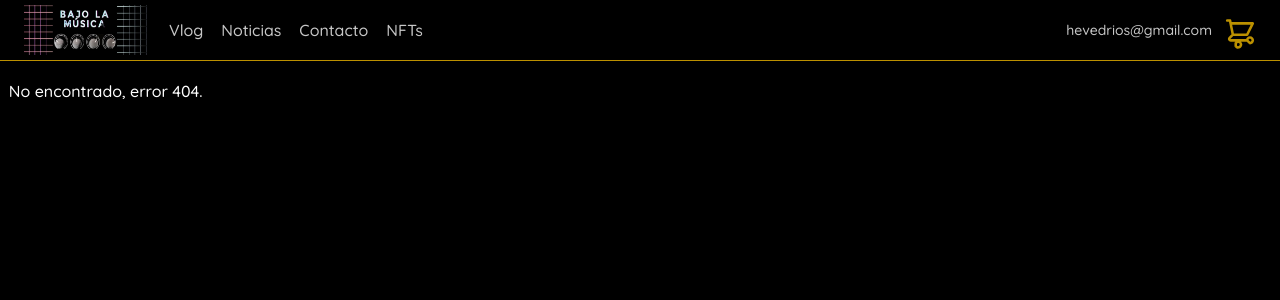
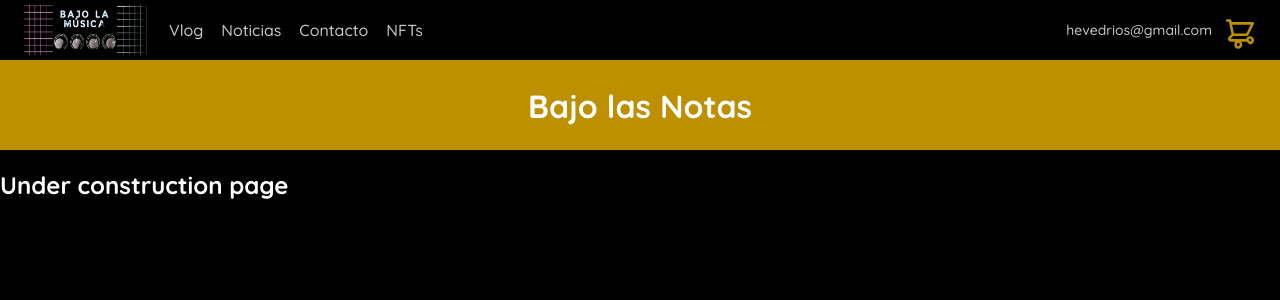
Before and after one commit to exxedridel/BajoLaMusicaPJ, a React app: page /news in a window 1280 px wide. Before the commit this address had no page. Shown: the top 300 px of the page. Built offline with nearby package versions, Linux system fonts and the light colour scheme.

Commit message:
Added react-player, videos to Vlog, and header to Noticias tabs

```diff
--- a/package.json
+++ b/package.json
@@ -25,6 +25,7 @@
       "html-webpack-plugin": "^5.3.2",
       "react": "^17.0.2",
       "react-dom": "^17.0.2",
+      "react-player": "^2.10.1",
       "react-router-dom": "^5.2.0",
       "webpack": "^5.50.0",
       "webpack-cli": "^4.8.0",
--- a/src/components/Header.jsx
+++ b/src/components/Header.jsx
@@ -37,7 +37,7 @@ const Header = () => {
             <Link to="/vlog">Vlog</Link>
           </li>
           <li>
-            <Link to="/404">Noticias</Link>
+            <Link to="/news">Noticias</Link>
           </li>
           <li>
             <Link to="/Contact">Contacto</Link>
--- a/src/components/MobileMenu.jsx
+++ b/src/components/MobileMenu.jsx
@@ -10,10 +10,10 @@ const MobileMenu = () => {
           <Link to="/login">BAJO LA MUSICA</Link>
         </li>
         <li>
-          <Link to="/404">Vlog</Link>
+          <Link to="/vlog">Vlog</Link>
         </li>
         <li>
-          <Link to="/404">Noticias</Link>
+          <Link to="/news">Noticias</Link>
         </li>
         <li>
           <Link to="/Contact">Contacto</Link>
--- /dev/null
+++ b/src/pages/News.jsx
@@ -0,0 +1,14 @@
+import React from "react";
+
+const News = () => {
+  return (
+    <>
+      <header id="titulo">
+        <h1>Bajo las Notas</h1>
+      </header>
+      <h2>Under construction page</h2>
+    </>
+  );
+};
+
+export default News;
--- a/src/pages/Vlog.jsx
+++ b/src/pages/Vlog.jsx
@@ -1,4 +1,5 @@
 import React from "react";
+import ReactPlayer from "react-player";
 import "../styles/Vlog.scss";
 
 const Vlog = () => {
@@ -12,9 +13,11 @@ const Vlog = () => {
         <article className="post">
           <h2>NIMB / Dificultades de ser músico en México</h2>
           <p>Minidocumental</p>
-          <a href="https://silver-buttercream-9d33ca.netlify.app">
-            <img src="" alt="capture3" />
-          </a>
+          <ReactPlayer
+            url="https://www.youtube.com/watch?v=cFA0pChVtK4"
+            width="100%"
+            controls
+          />
           <p>
             Este es un trabajo que tiene como finalidad documentar el trabajo y
             esfuerzo de las bandas nacionales por tener un lugar dentro de la
@@ -57,9 +60,11 @@ const Vlog = () => {
             MATA
           </h2>
           <p>Video Blog</p>
-          <a href="https://silver-buttercream-9d33ca.netlify.app">
-            <img src="" alt="capture2" />
-          </a>
+          <ReactPlayer
+            url="https://www.youtube.com/watch?v=IFKrc2IlF8w&t=1440s"
+            width="100%"
+            controls
+          />
           <p>
             Así es banda aquí estamos de nuevo platicando de cosas que nadie nos
             pidió pero que nos maman, así que si les interesa pasar un rato con
@@ -77,9 +82,11 @@ const Vlog = () => {
         <article className="post">
           <h2>Jorge Preza</h2>
           <p>Bajo el Jam</p>
-          <a href="https://silver-buttercream-9d33ca.netlify.app">
-            <img src="" alt="capture1" />
-          </a>
+          <ReactPlayer
+            url="https://www.youtube.com/watch?v=DUyR_0UjuTU"
+            width="100%"
+            controls
+          />
           <p>
             Escuchen esta jam que para nosotros representa un momento muy perron
             con nuestro amigo Jorge Arturo Preza Ortiz. Conectamos ideas
--- a/src/routes/App.jsx
+++ b/src/routes/App.jsx
@@ -11,6 +11,7 @@ import CreateAccount from "../pages/CreateAccount";
 import Contact from "../pages/Contact";
 import Orders from "../pages/Orders";
 import Vlog from "../pages/Vlog";
+import News from "../pages/News";
 import NotFound from "../pages/NotFound";
 import AppContext from "../context/AppContext";
 import useInitialState from "../hooks/useInitialState";
@@ -33,6 +34,7 @@ const App = () => {
             <Route exact path="/contact" component={Contact} />
             <Route exact path="/orders" component={Orders} />
             <Route exact path="/vlog" component={Vlog} />
+            <Route exact path="/news" component={News} />
             <Route path="*" component={NotFound} />
           </Switch>
         </Layout>
--- /dev/null
+++ b/src/styles/News.scss
@@ -0,0 +1,10 @@
+header {
+   background-color: var(--contrast);
+   color: white;
+   padding: 0.2rem;
+ }
+
+ header h1 {
+   font-size: 2rem;
+   text-align: center;
+ }
--- a/src/styles/Vlog.scss
+++ b/src/styles/Vlog.scss
@@ -34,6 +34,9 @@ header {
 
 article img {
   width: 550px;
+}
+article a {
+  text-decoration: none;
 }
 
 article p {
```
Also changed, not shown: 2 other files (tests, documents, lock files or other folders). Lines whose indentation alone changed are shown as unchanged.
